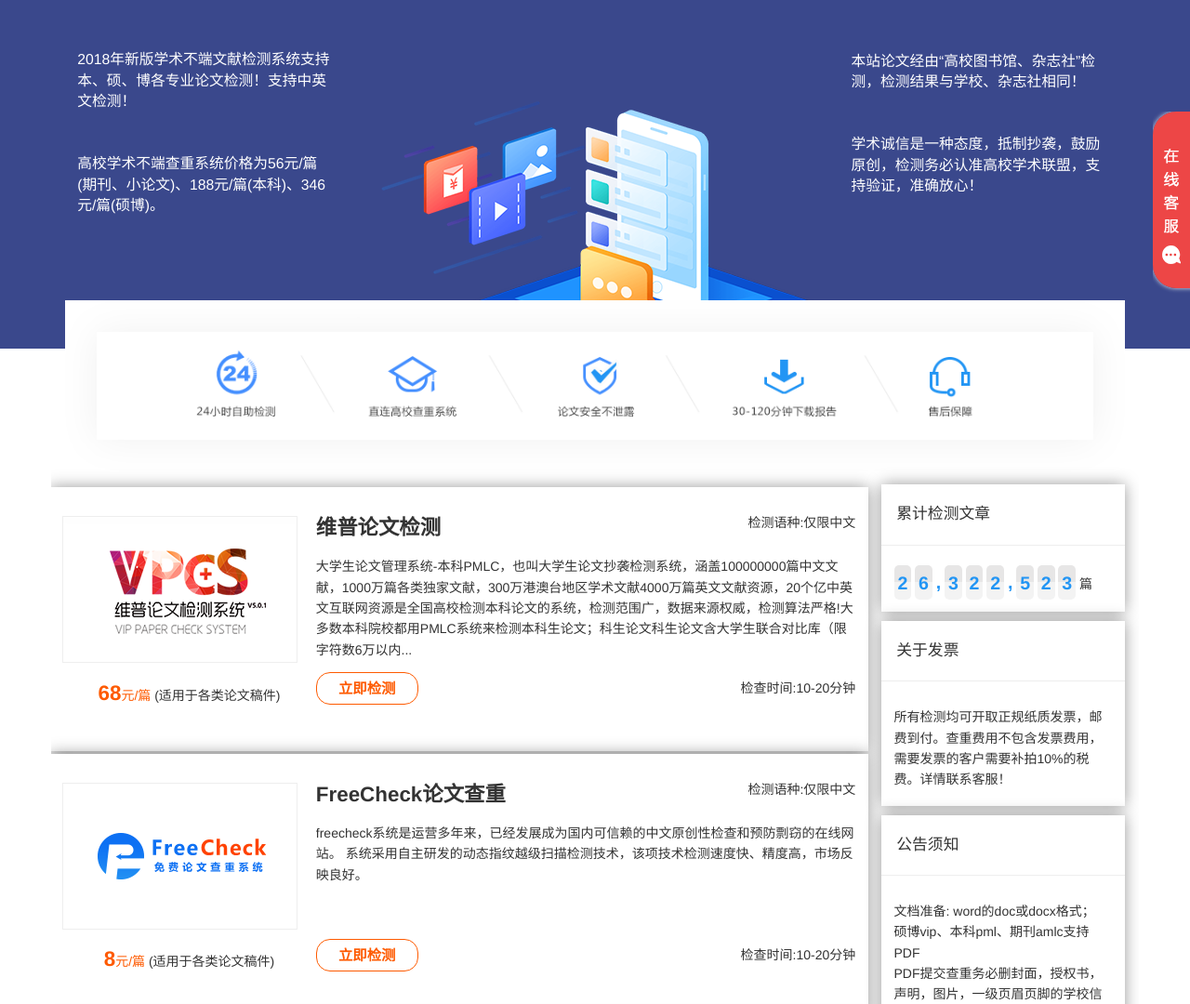
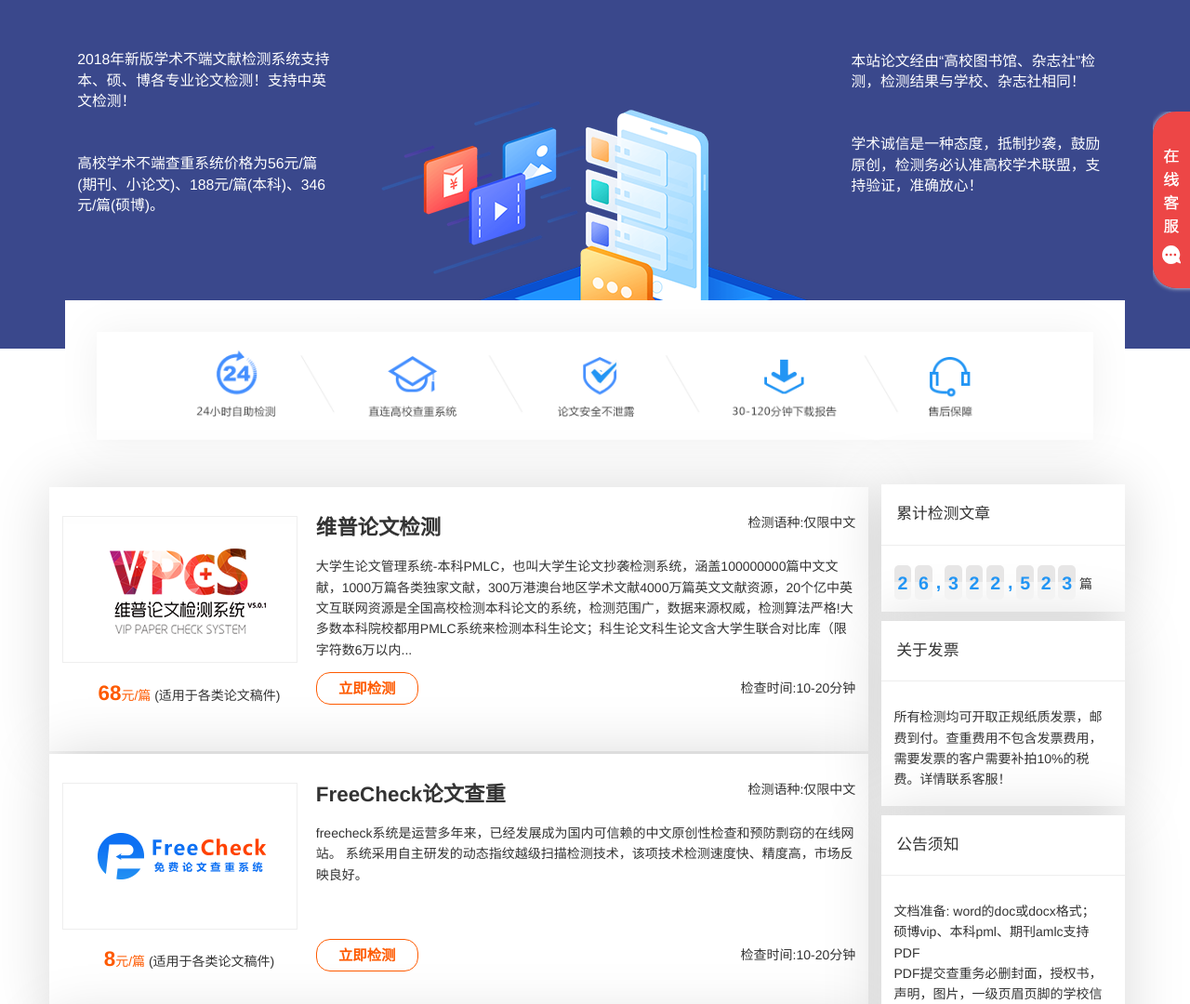
Before and after one commit to ln0909/weipu2, a plain HTML site: page index.html in a window 1280 px wide. Shown: the part 180-1260 px from the top of the page at 93% size. Drawn offline with Linux system fonts and the light colour scheme.

Commit message:
修改    ...

```diff
--- a/css/index.css
+++ b/css/index.css
@@ -11,12 +11,12 @@
 .content-list>dl:first-child{position: relative}
 .content-list>dl:nth-child(2){position: absolute;right: -60%;top: 29%;}
 /*承诺*/
-.content-part{position: relative;top: -88px;overflow: hidden;}
+.content-part{position: relative;top: -88px;}
 .promise-img{width: 100%;background-color: #fff;}
 .promise-img>img{width: 100%;}
 /*检测列表*/
 .list-row{padding-top: 1em;padding-bottom: 2em;}
-.check-list{background-color: #fff;margin: 0.2em -1.2em;padding: 2em 1em 4em 1em;cursor: pointer;box-shadow: 0 0 16px rgba(0, 0, 0, 0.4);}
+.check-list{background-color: #fff;margin: 0.2em -1.2em;padding: 2em 1em 4em 1em;cursor: pointer;box-shadow: 0 0 60px rgba(0, 0, 0, 0.15);}
 .left-part{float: left;}
 .left-part>img{border: 1px #eee solid;margin: 0.2em 1.4em 1.2em 0;}
 .left-part>p{text-align: center;}
@@ -44,7 +44,7 @@
 
 
     /*右部分*/
-.total-check,.invoice,.notice,.online-service{background-color: #fff;box-shadow: 0 0 16px rgba(0, 0, 0, 0.4);}
+.total-check,.invoice,.notice,.online-service{background-color: #fff;box-shadow: 0 0 60px rgba(0, 0, 0, 0.15);}
 .total-check>p,.invoice>p,.notice>p,.online-service>p,.notice>div{padding: 1.2em 1em;}
 .total-check>p:first-child,.invoice>p:first-child,.notice>p,.online-service>p{font-size: 1.2em;border-bottom: 1px #eee solid;}
 .total-check>p>b{font-size: 1.4em;padding: 0.4em 0.2em;border-radius: 5px;color: #2295f4;background: -webkit-linear-gradient(#e7e6e6 50%, #f3f3f3 50%);background: -o-linear-gradient(#e7e6e6 50%, #f3f3f3 50%);background: -moz-linear-gradient(#e7e6e6 50%, #f3f3f3 50%);background: linear-gradient(#e7e6e6 50%, #f3f3f3 50%);}
```
